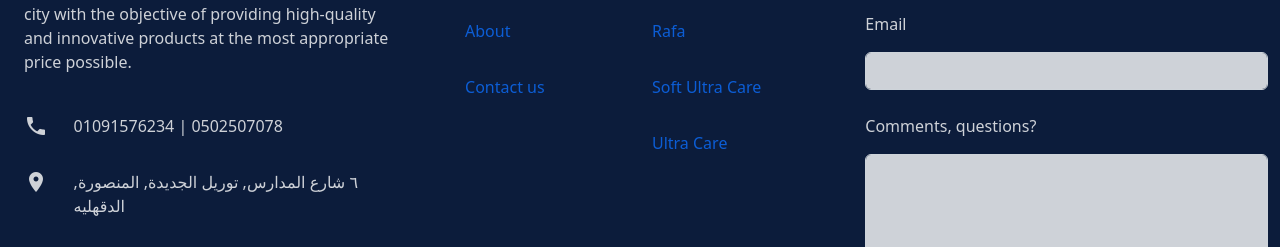
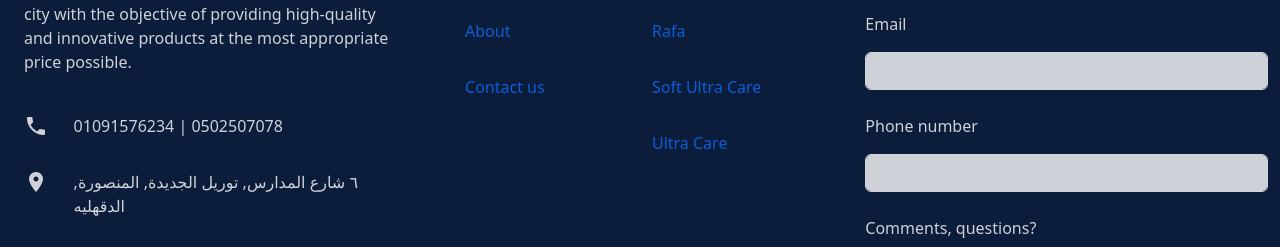
Before and after one commit to WiseCareCosmetics/WiseCareWebsite, a plain HTML site: page about.html in a window 1280 px wide. Shown: the part 780-1027 px from the top of the page. Drawn offline with nearby package versions, Linux system fonts and the light colour scheme.

Commit message:
Update about.html

```diff
--- a/about.html
+++ b/about.html
@@ -349,6 +349,15 @@
                 required
               />
 
+              <label for="phone" class="form-label">Phone number</label>
+              <input
+                name="phone"
+                type="number"
+                class="form-control"
+                id="phone"
+                required
+              />
+
               <label for="comments" class="form-label"
                 >Comments, questions?</label
               >
```
